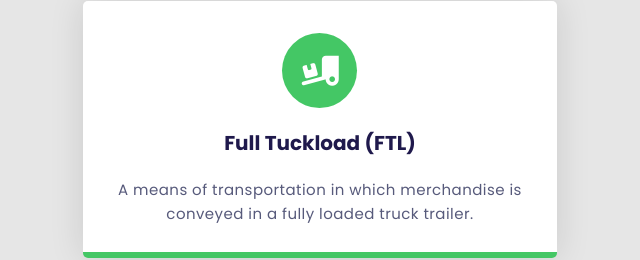
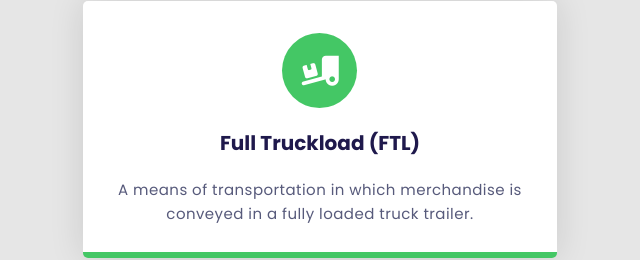
Before and after one commit to GentalGuy/EverGreenFreight-Website, a plain HTML site: page index.html in a window 1280 px wide. Shown: the part 1674-1934 px from the top of the page, 24-664 px from the left. Drawn offline with nearby package versions, Linux system fonts and the light colour scheme; a web font is replaced by a local one.

Commit message:
Update index.html

```diff
--- a/index.html
+++ b/index.html
@@ -93,7 +93,7 @@
             <div class="icon-wrapper">
               <i class="fa-solid fa-truck-ramp-box"></i>
             </div>
-            <h3>Full Tuckload (FTL)</h3>
+            <h3>Full Truckload (FTL)</h3>
             <p>
               A means of transportation in which merchandise is conveyed in a fully loaded truck trailer.
             </p>
```
